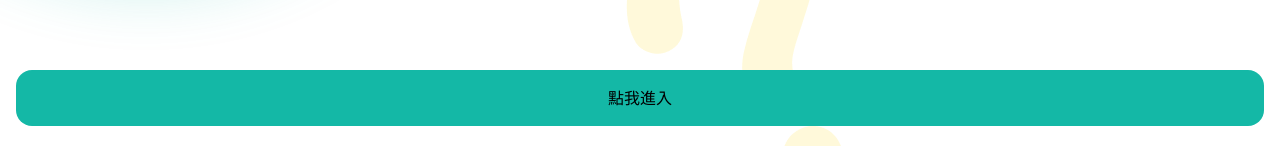
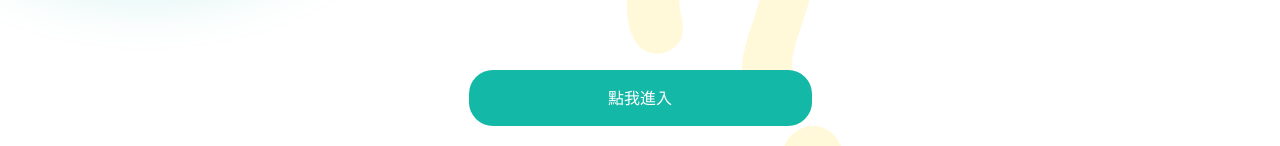
Before and after one commit to alphatero/f2e_scrum_frontend, a React (Create React App) app: page / in a window 1280 px wide. Shown: the part 655-801 px from the top of the page. Built offline with nearby package versions, Linux system fonts and the light colour scheme.

Commit message:
feat: 調整首頁的桌面版排版與引入 Button 元件

```diff
--- a/src/views/index.jsx
+++ b/src/views/index.jsx
@@ -1,7 +1,7 @@
-import clsx from 'clsx';
+// import clsx from 'clsx';
 import { useNavigate } from 'react-router-dom';
-// import { Button } from '../components';
 import { motion } from 'framer-motion';
+import { Button } from '../components';
 import { TextBubble } from '../components/home';
 import { HomeInfo } from '../constants/homeInfo';
 import { Icons } from '../components/Icons';
@@ -9,7 +9,6 @@ import { Icons } from '../components/Icons';
 function Home() {
   const navigate = useNavigate();
   const { speechBubble, button } = HomeInfo;
-  // const { button } = HomeInfo;
 
   const rotateDeg = (rotateTime) => {
     const finalDeg = -44;
@@ -53,12 +52,12 @@ function Home() {
     return setting;
   };
 
-  const backHome = () => {
-    navigate('/');
+  const nextPage = () => {
+    navigate('/introduction/scrum');
   };
 
   return (
-    <div className="relative flex items-center flex-col h-full">
+    <div className="relative flex items-center flex-col mx-auto h-full max-w-[375px]">
 
       <TextBubble
         classList="absolute top-12"
@@ -138,16 +137,7 @@ function Home() {
       />
 
       <div className="w-full mt-auto mb-5 px-4">
-        <button
-          type="button"
-          onClick={backHome}
-          className={clsx(
-            'w-full block py-4 rounded-2xl',
-            'bg-teal-500 hover:bg-teal-400 active:bg-teal-600 disabled:bg-slate-300',
-          )}
-        >
-          { button }
-        </button>
+        <Button onClick={nextPage}>{button}</Button>
       </div>
 
       <img
```
Also changed, not shown: 1 other file (tests, documents, lock files or other folders).
